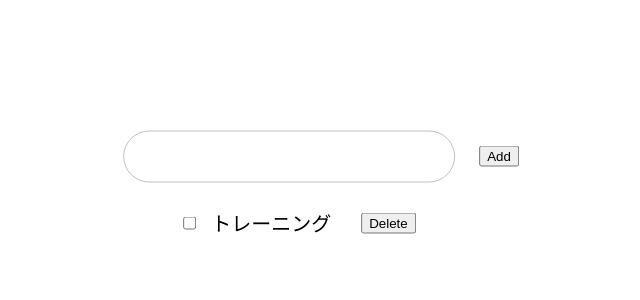
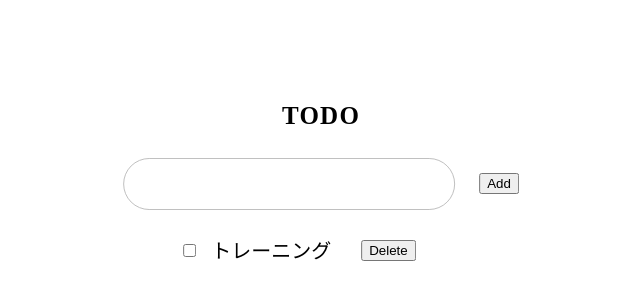
Before and after one commit to taisei-code/js-todo-app, a plain HTML site: page index.html in a window 1280 px wide. Shown: the part 218-518 px from the top of the page, without its empty margins (319-959 px from the left). Drawn offline with Linux system fonts and the light colour scheme.

Commit message:
タイトル配置

```diff
--- a/css/style.css
+++ b/css/style.css
@@ -12,6 +12,12 @@ body {
   max-width: 500px;
 }
 
+h1 {
+  font-size: 25px;
+  text-align: center;
+  margin-bottom: 30px;
+  letter-spacing: 0.05em;
+}
 .task-input {
   width: 300px;
   height: 50px;
--- a/index.html
+++ b/index.html
@@ -11,6 +11,7 @@
 </head>
 <body>
   <div class="todo-wrapper">
+    <h1>TODO</h1>
     <input type="text" class="task-input">
     <button>Add</button>
     <ul class="task-list">
```
